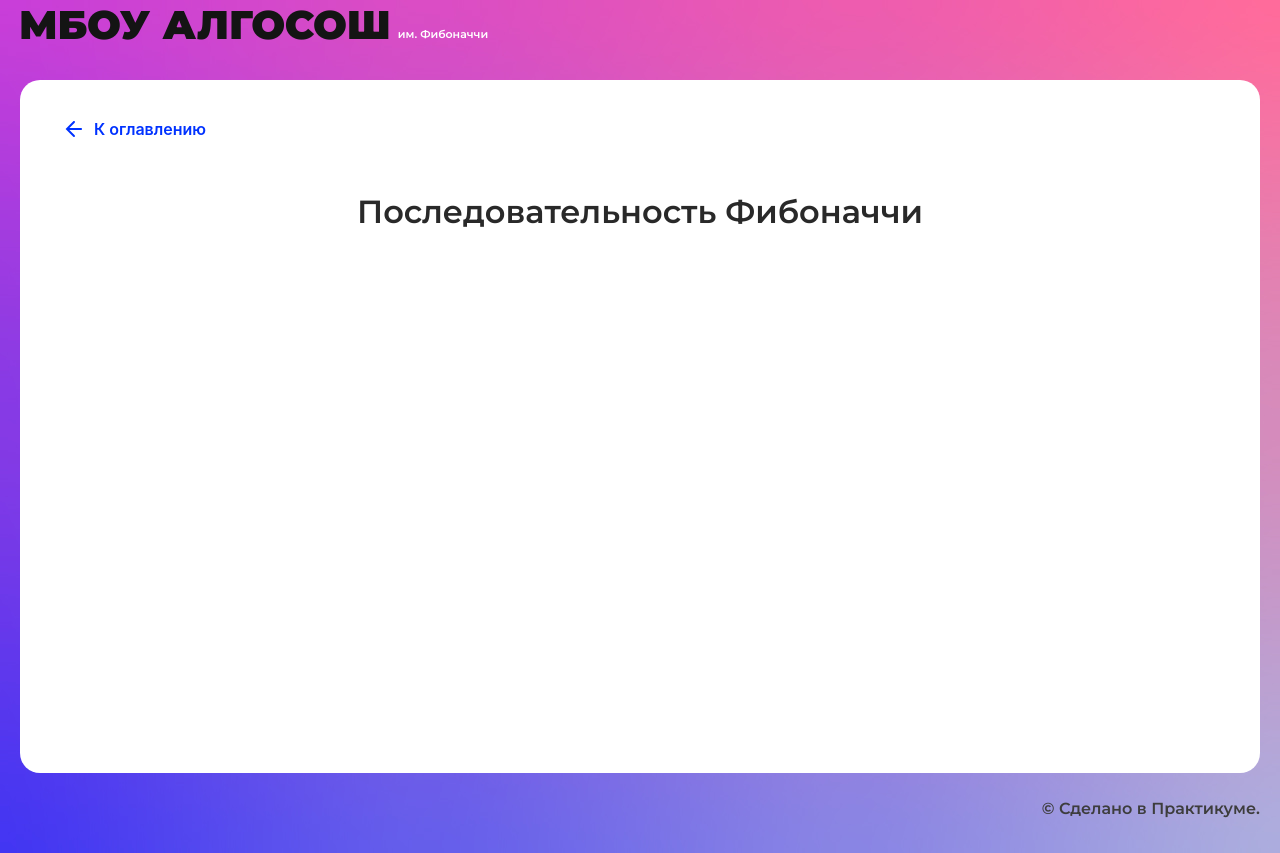
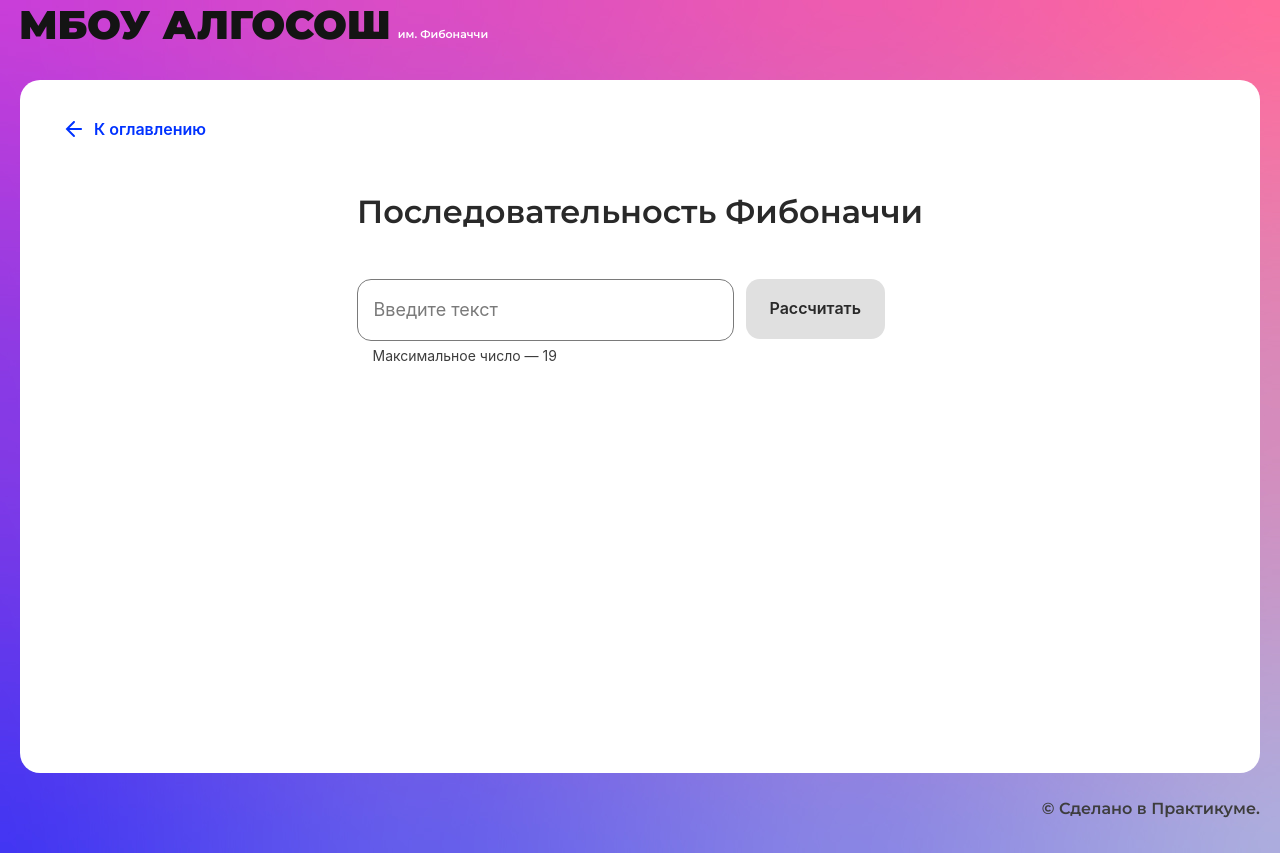
Before and after one commit to GeniaV/algososh, a React (Create React App) app: page /fibonacci in a window 1280 px wide. Built offline with nearby package versions, Linux system fonts and the light colour scheme.

Commit message:
добавлена Фибоначчи

```diff
--- /dev/null
+++ b/src/components/fibonacci-page/fibonacci-page.module.css
@@ -0,0 +1,36 @@
+.mainContainer{
+    display: flex;
+    flex-direction: column;
+    gap: 48px;
+    align-items: center;
+}
+
+.inputContainer {
+    max-width: 567px;
+    width: 100%;
+    display: flex;
+    flex-direction: row;
+    gap: 12px;
+}
+
+.input {
+    max-width: 377px;
+    width: 100%;
+}
+
+.button {
+    display: flex;
+    width: 178px;
+}
+
+.circlesBox {
+    display: flex;
+    column-gap: 16px;
+    row-gap: 78px;
+    padding: 0;
+    margin: 0;
+    max-width: 944px;
+    width: 100%;
+    flex-wrap: wrap;
+    list-style-type: none;
+}
--- a/src/components/fibonacci-page/fibonacci-page.tsx
+++ b/src/components/fibonacci-page/fibonacci-page.tsx
@@ -1,10 +1,77 @@
-import React from "react";
+import React, { ChangeEvent, SyntheticEvent, useState } from "react";
 import { SolutionLayout } from "../ui/solution-layout/solution-layout";
+import { Input } from "../ui/input/input";
+import { Button } from "../ui/button/button";
+import fibonacciPageStyles from './fibonacci-page.module.css';
+import { Circle } from "../ui/circle/circle";
+import { SHORT_DELAY_IN_MS } from "../../constants/delays";
+
+const fibIterative = (n: number): number[] => {
+  let arr: number[] = [1, 1];
+  for (let i = 2; i < n + 1; i++) {
+    arr.push(arr[i - 2] + arr[i - 1])
+  }
+  return arr;
+};
 
 export const FibonacciPage: React.FC = () => {
+  const [inputValue, setInputValue] = useState<string>();
+  const [loader, setLoader] = useState<boolean>(false);
+  const [buttonDisabled, setbuttonDisabled] = useState<boolean>(true);
+  const [arrItemFibonacci, setArrItemFibonacci] = useState<Array<number>>();
+
+  const showVisualization = async (inputValue: string) => {
+    setLoader(true);
+    const arr = fibIterative(Number(inputValue));
+    for (let i = 0; i < arr.length; i++) {
+      await new Promise(resolve => setTimeout(resolve, SHORT_DELAY_IN_MS));
+      setArrItemFibonacci(arr.slice(0, i + 1));
+    };
+    setLoader(false);
+  };
+
+  const onChange = (e: ChangeEvent<HTMLInputElement>) => {
+    const arrFromInput = e.target.value.split('');
+
+    if (arrFromInput.length > 2 || Number(arrFromInput[0]) === 0) {
+      setbuttonDisabled(true);
+    } else if (Number(arrFromInput[0]) >= 2 && arrFromInput.length === 2) {
+      setbuttonDisabled(true);
+    } else {
+      setInputValue(e.target.value);
+      setbuttonDisabled(false);
+      if (e.target.value === '') {
+        setbuttonDisabled(true);
+      }
+    }
+  };
+
+  const handleButton = (e: SyntheticEvent) => {
+    if (inputValue) showVisualization(inputValue);
+  };
+
+  const justifyStyle = arrItemFibonacci && arrItemFibonacci.length < 10 ?
+    { justifyContent: 'center' } : { justifyContent: 'flex-start' };
+
   return (
     <SolutionLayout title="Последовательность Фибоначчи">
-
+      <div className={fibonacciPageStyles.mainContainer}>
+        <div className={fibonacciPageStyles.inputContainer}>
+          <div className={fibonacciPageStyles.input}>
+            <Input max={19} isLimitText={true} type="number" min={1} onChange={onChange} />
+          </div>
+          <div className={fibonacciPageStyles.button}>
+            <Button text="Рассчитать" onClick={handleButton} disabled={buttonDisabled} isLoader={loader} />
+          </div>
+        </div>
+        {arrItemFibonacci?.length &&
+          <ul className={fibonacciPageStyles.circlesBox} style={justifyStyle}>
+            {arrItemFibonacci.map((item, i) =>
+              <li key={i}>
+                <Circle index={i} letter={item.toString()} />
+              </li>)}
+          </ul>}
+      </div>
     </SolutionLayout>
   );
 };
```
Also changed, not shown: 2 other files (tests, documents, lock files or other folders).
